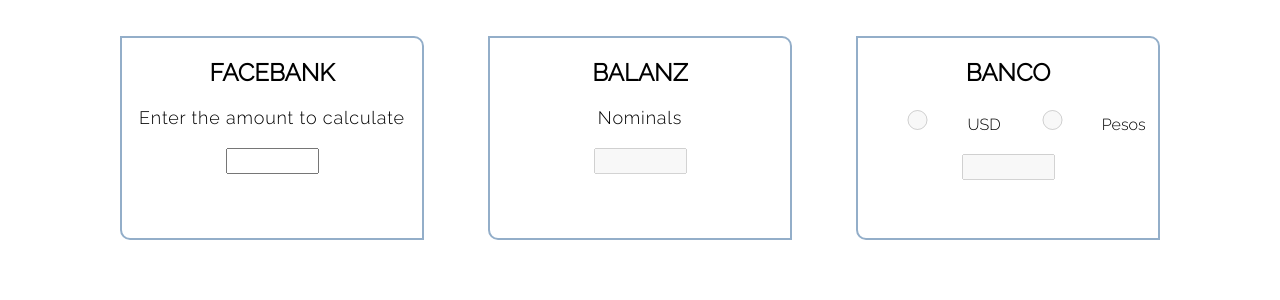
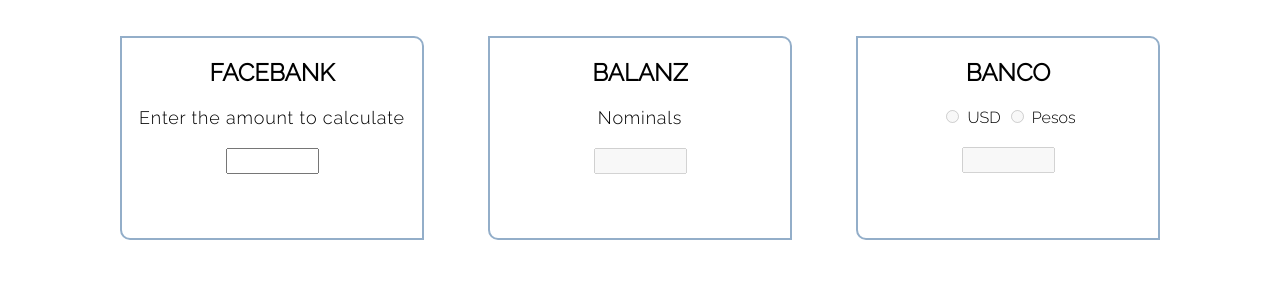
Before and after one commit to rodrigoenzohernandez/dual-pay, a PHP site: page /src/public/index.html in a window 1280 px wide. Shown: the part 394-694 px from the top of the page. Run offline with PHP 8.4, Linux system fonts and the light colour scheme; some libraries are stand-ins or nearby versions.

Commit message:
add specificity to style of radios

```diff
--- a/src/public/style.css
+++ b/src/public/style.css
@@ -47,7 +47,8 @@ h3 {
 .style-input {
     margin-top: 20px;
 }
-#style-radio {
+
+div#radio-container .radio {
     width: 15px;
     height: 13px;
 }
```
